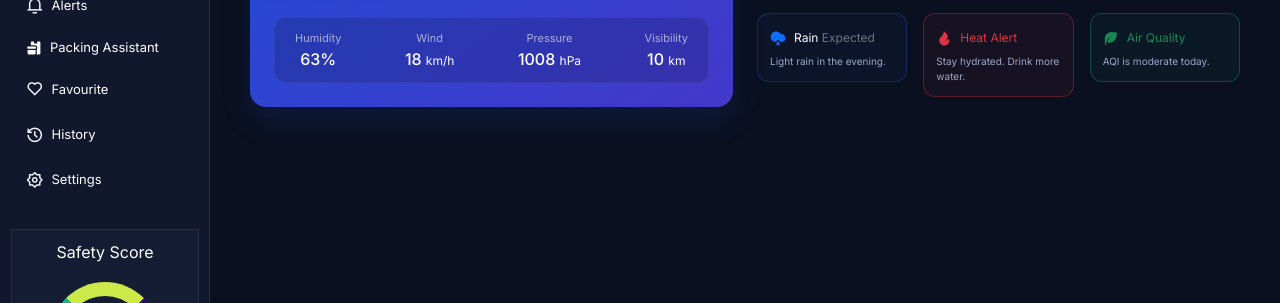
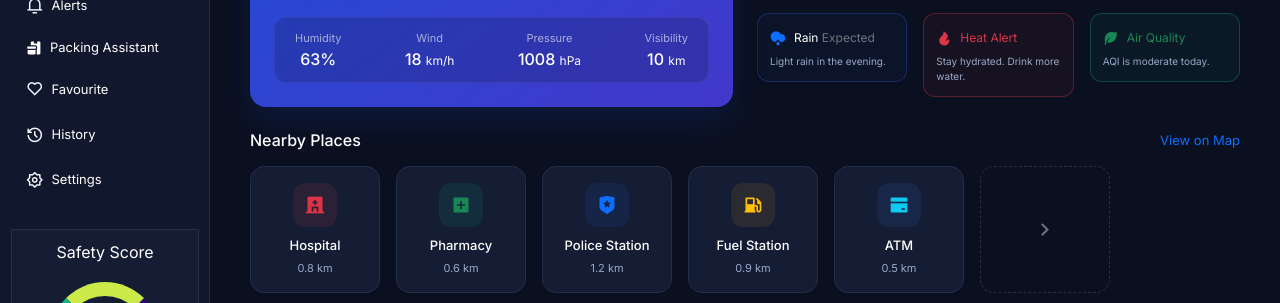
Before and after one commit to AbdulRafay901/UrbanShield, a plain HTML site: page index.html in a window 1280 px wide. Shown: the part 329-632 px from the top of the page. Drawn offline with nearby package versions, Linux system fonts and the light colour scheme.

Commit message:
f: Nearby Place

```diff
--- a/index.html
+++ b/index.html
@@ -155,6 +155,44 @@
                 </div>
             </div>
 
+            <!-- Nearby Places -->
+            <div class="mb-4 mt-2">
+                <div class="d-flex justify-content-between align-items-center mb-3">
+                    <h6 class="text-white mb-0 fw-medium">Nearby Places</h6>
+                    <a href="#" class="text-primary text-decoration-none" style="font-size: 13px;">View on Map</a>
+                </div>
+                <div class="d-flex gap-3 overflow-auto hide-scrollbar pb-1">
+                    <div class="place-card">
+                        <div class="icon-wrapper text-danger bg-danger-soft"><i class="ri-hospital-fill"></i></div>
+                        <h6 class="text-white">Hospital</h6>
+                        <span>0.8 km</span>
+                    </div>
+                    <div class="place-card">
+                        <div class="icon-wrapper text-success bg-success-soft"><i class="ri-add-box-fill"></i></div>
+                        <h6 class="text-white">Pharmacy</h6>
+                        <span>0.6 km</span>
+                    </div>
+                    <div class="place-card">
+                        <div class="icon-wrapper text-primary bg-primary-soft"><i class="ri-shield-star-fill"></i></div>
+                        <h6 class="text-white">Police Station</h6>
+                        <span>1.2 km</span>
+                    </div>
+                    <div class="place-card">
+                        <div class="icon-wrapper text-warning bg-warning-soft"><i class="ri-gas-station-fill"></i></div>
+                        <h6 class="text-white">Fuel Station</h6>
+                        <span>0.9 km</span>
+                    </div>
+                    <div class="place-card">
+                        <div class="icon-wrapper text-info bg-info-soft"><i class="ri-bank-card-fill"></i></div>
+                        <h6 class="text-white">ATM</h6>
+                        <span>0.5 km</span>
+                    </div>
+                    <div class="place-card d-flex align-items-center justify-content-center" style="background: transparent; border: 1px dashed var(--border);">
+                        <i class="ri-arrow-right-s-line text-muted fs-4"></i>
+                    </div>
+                </div>
+            </div>
+
 
 
         </div>
```
